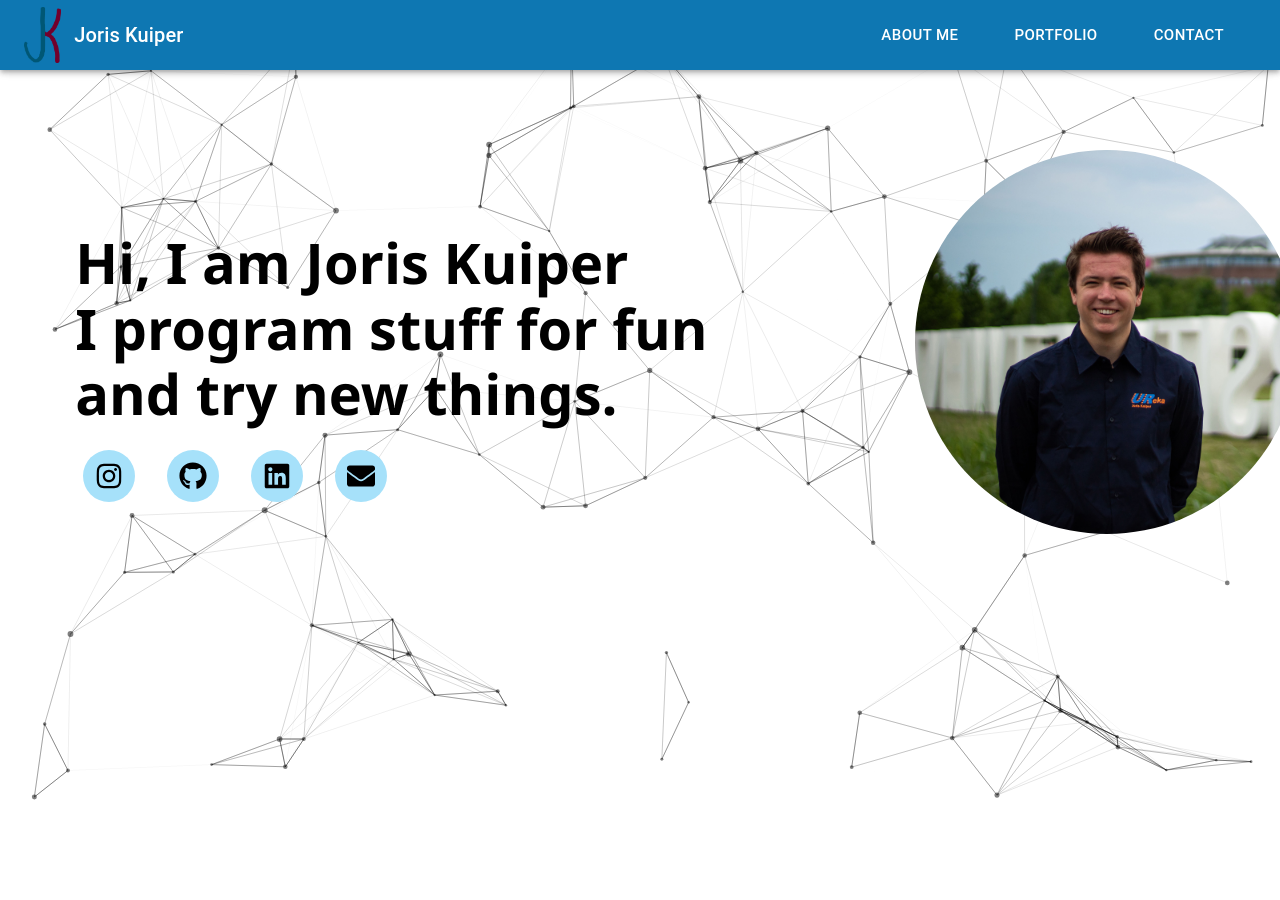
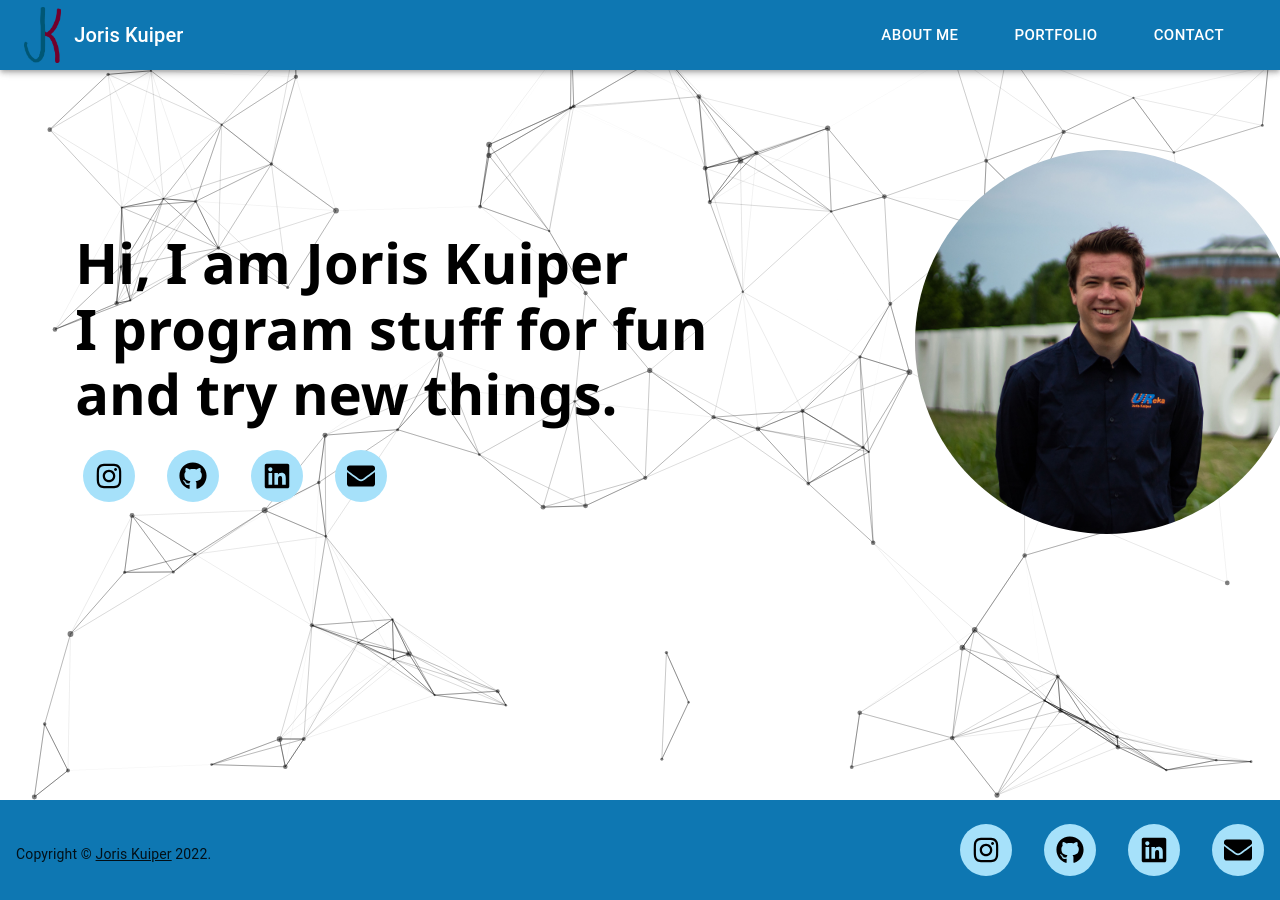
Before and after one commit to kasteelharry/Juno, a React (Create React App) app in the folder juno-client/: page /#/ in a window 1280 px wide. Before the commit the page ends 800 px from the top, so only its background shows below. Built offline with nearby package versions, Linux system fonts and the light colour scheme.

Commit message:
Added footer and other QoL changes

```diff
--- a/juno-client/src/App/AppContainer.tsx
+++ b/juno-client/src/App/AppContainer.tsx
@@ -9,29 +9,34 @@ import MenuBar from "./MenuBar/MenuBar";
 import Background from './Components/Background';
 import ContactPage from "./Contact/ContactPage";
 import PortfolioPage from "./PortfolioPage/PortfolioPage";
+import Footer from "./Footer/Footer";
 function AppContainer() {
 
     return (
         <ThemeProvider theme={PersonalTheme}>
             <meta name="viewport" content="width=device-width" />
-                <Box className="AppContainer">
+
+            <Box className="AppContainer" sx={{minHeight:'100vh'}}>
                 <Helmet>
                     <title>Joris Kuiper</title>
                 </Helmet>
 
-                    <MenuBar/>
+                <MenuBar />
                 <Box className='background'>
                     <Background />
                 </Box>
                 <Routes>
-                        <Route path="/" element={<LandingPage/>}/>
-                        <Route path='/about' element={<AboutPage/>}/>
-                        <Route path='/contact' element={<ContactPage/>}/>
-                        <Route path='/portfolio' element={<PortfolioPage/>}/>
+                    <Route path="/" element={<LandingPage />} />
+                    <Route path='/about' element={<AboutPage />} />
+                    <Route path='/contact' element={<ContactPage />} />
+                    <Route path='/portfolio' element={<PortfolioPage />} />
                 </Routes>
 
+
             </Box>
-
+            <Box className='footer'>
+                <Footer/>
+                </Box>
         </ThemeProvider>
     )
 }
--- a/juno-client/src/App/Components/SocialButtons.tsx
+++ b/juno-client/src/App/Components/SocialButtons.tsx
@@ -1,7 +1,7 @@
 import { Box, IconButton } from '@mui/material';
 import {FaInstagram, FaGithub, FaLinkedin, FaEnvelope} from "react-icons/fa"
 
-function SocialButtons() {
+function SocialButtons(props?:any) {
 
     const socialIcons = [<FaInstagram/>,
     <FaGithub/>,
@@ -12,10 +12,11 @@ function SocialButtons() {
      "https://www.linkedin.com/in/joris-kuiper-b070b6164/",
     "mailto:joriskuiper2@gmail.com"]
 
+    const className = props.className !== undefined ? props.className : 'SocialBar'
 
 
     return (
-        <Box className='SocialBar'>
+        <Box className={className}>
             {
                 socialIcons.map((icon,index) => (
                     <IconButton
--- /dev/null
+++ b/juno-client/src/App/Footer/Footer.scss
@@ -0,0 +1,15 @@
+.footer {
+    width: 100%;
+    @media only screen and (min-width: 900px) {
+        position: absolute;
+    display: inline-block;
+    }
+}
+
+.buttonsFooter {
+    margin-top: 2vh;
+    @media only screen and (min-width: 900px) {
+        margin-top: 0;
+        float: right;
+    }
+}
--- /dev/null
+++ b/juno-client/src/App/Footer/Footer.tsx
@@ -0,0 +1,52 @@
+import Box from '@mui/material/Box';
+import Typography from '@mui/material/Typography';
+import Link from '@mui/material/Link';
+
+import './Footer.scss'
+import SocialButtons from '../Components/SocialButtons';
+
+function Copyright() {
+  return (
+    <Typography className='footer'
+    variant="body2"
+    color="text.primary"
+    sx={{mt:2.5}}>
+      {'Copyright © '}
+      <Link color="inherit" href="https://joriskuiper.com/">
+        Joris Kuiper
+      </Link>{' '}
+      {new Date().getFullYear()}
+      {'.'}
+    </Typography>
+  );
+}
+
+function Footer() {
+  return (
+    <Box
+      sx={{
+        display: 'flex',
+        flexDirection: 'column',
+        minHeight: '0',
+      }}
+    >
+      <Box
+        component="footer"
+        sx={{
+            float:'left',
+          py: 3,
+          px: 2,
+          mt: 'auto',
+          width: 'auto',
+          backgroundColor: 'primary.main'
+        }}
+      >
+        <Box className='bar'></Box>
+        <Copyright />
+          <SocialButtons className='buttonsFooter'/>
+      </Box>
+    </Box>
+  );
+}
+
+export default Footer;
--- a/juno-client/src/App/LandingPage/LandingPage.tsx
+++ b/juno-client/src/App/LandingPage/LandingPage.tsx
@@ -26,7 +26,7 @@ function LandingPage() {
                     <SocialButtons />
                     </Box>
                     <Box className='ProfilePhotoBox'>
-                        <img className='ProfilePhoto' src={require('../../images/joris.jpg')} alt='' />
+                        <img className='ProfilePhoto' src={require('../../images/joris.jpg')} alt='Joris Kuiper' />
                     </Box>
 
             </Box>
--- a/juno-client/src/index.css
+++ b/juno-client/src/index.css
@@ -1,13 +1,18 @@
 body {
-  margin: 0;
+    margin: 0;
   font-family: -apple-system, BlinkMacSystemFont, 'Segoe UI', 'Roboto', 'Oxygen',
     'Ubuntu', 'Cantarell', 'Fira Sans', 'Droid Sans', 'Helvetica Neue',
     sans-serif;
   -webkit-font-smoothing: antialiased;
   -moz-osx-font-smoothing: grayscale;
+  overflow-x: hidden;
 }
 
 code {
   font-family: source-code-pro, Menlo, Monaco, Consolas, 'Courier New',
     monospace;
 }
+::-webkit-scrollbar {
+    width: 0px;
+    background: transparent; /* make scrollbar transparent */
+}
```
Lines whose indentation alone changed are shown as unchanged.
